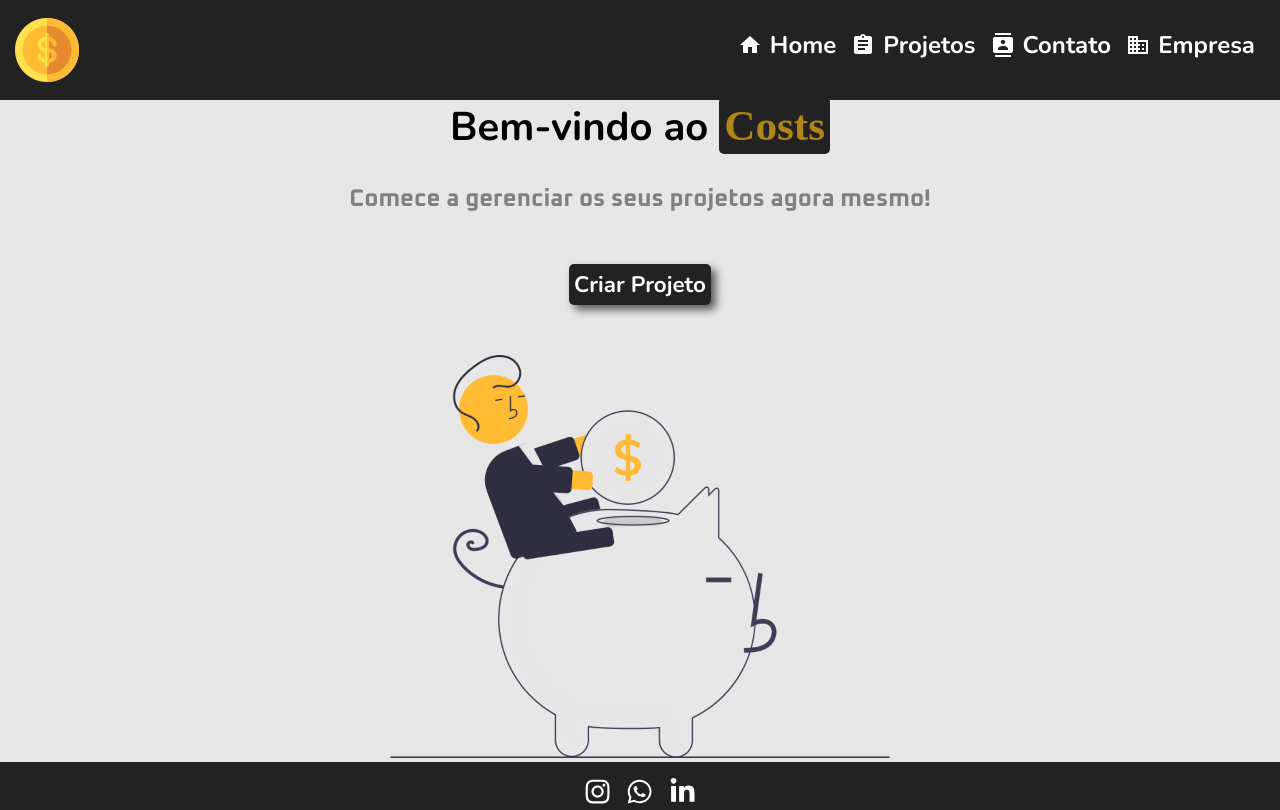
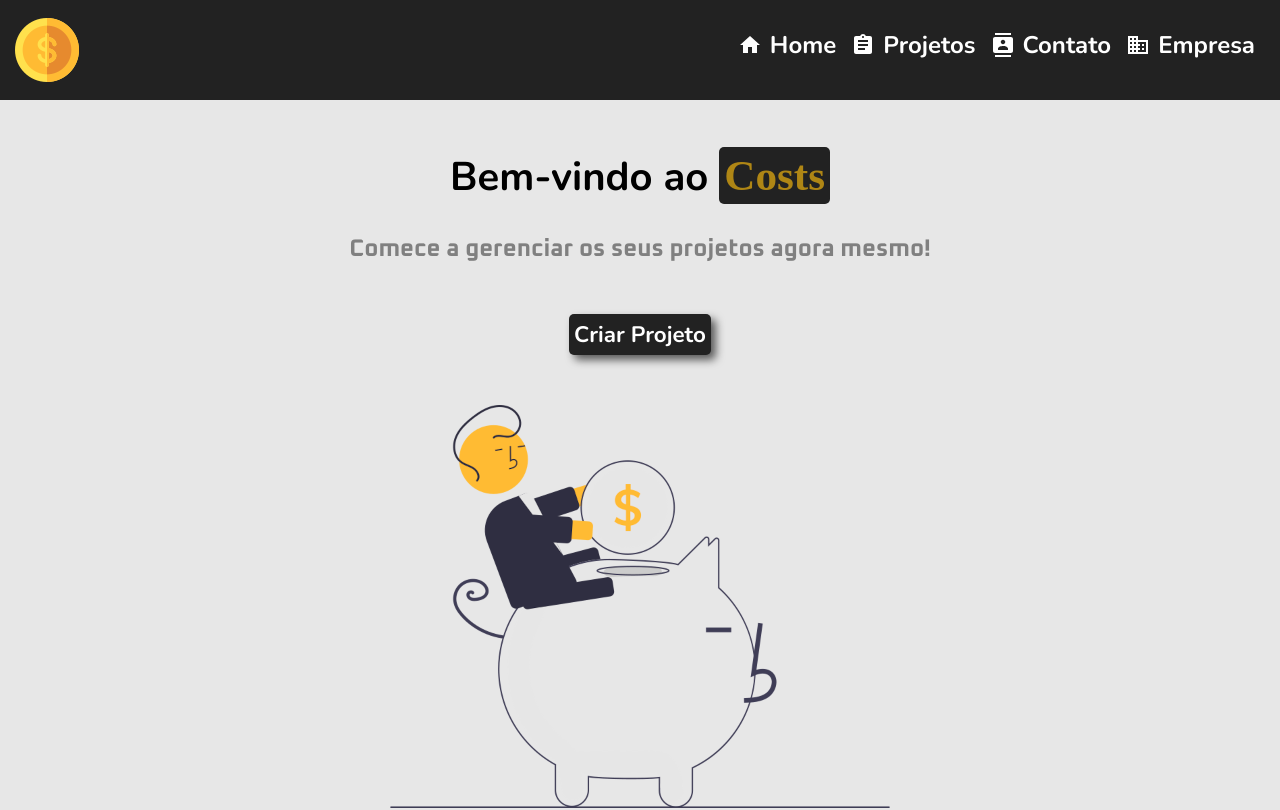
Before and after one commit to Kauadasilvalourenco/projeto_costs, a React (Vite) app: page / in a window 1280 px wide. Shown: the top 810 px of the page. Built offline with nearby package versions, Linux system fonts and the light colour scheme; a web font is replaced by a local one.

Commit message:
fix: Corrigido erro que fazia a navbar colar no conteúdo da página quando os menus estava ativos no mobile/tablet

```diff
--- a/src/App.module.css
+++ b/src/App.module.css
@@ -11,6 +11,7 @@
 
 .conteiner_principal {
     width: 100%;
+    margin: 50px 0px 50px 0px;
     max-width: var(--layout_celular);
 }
 
```
